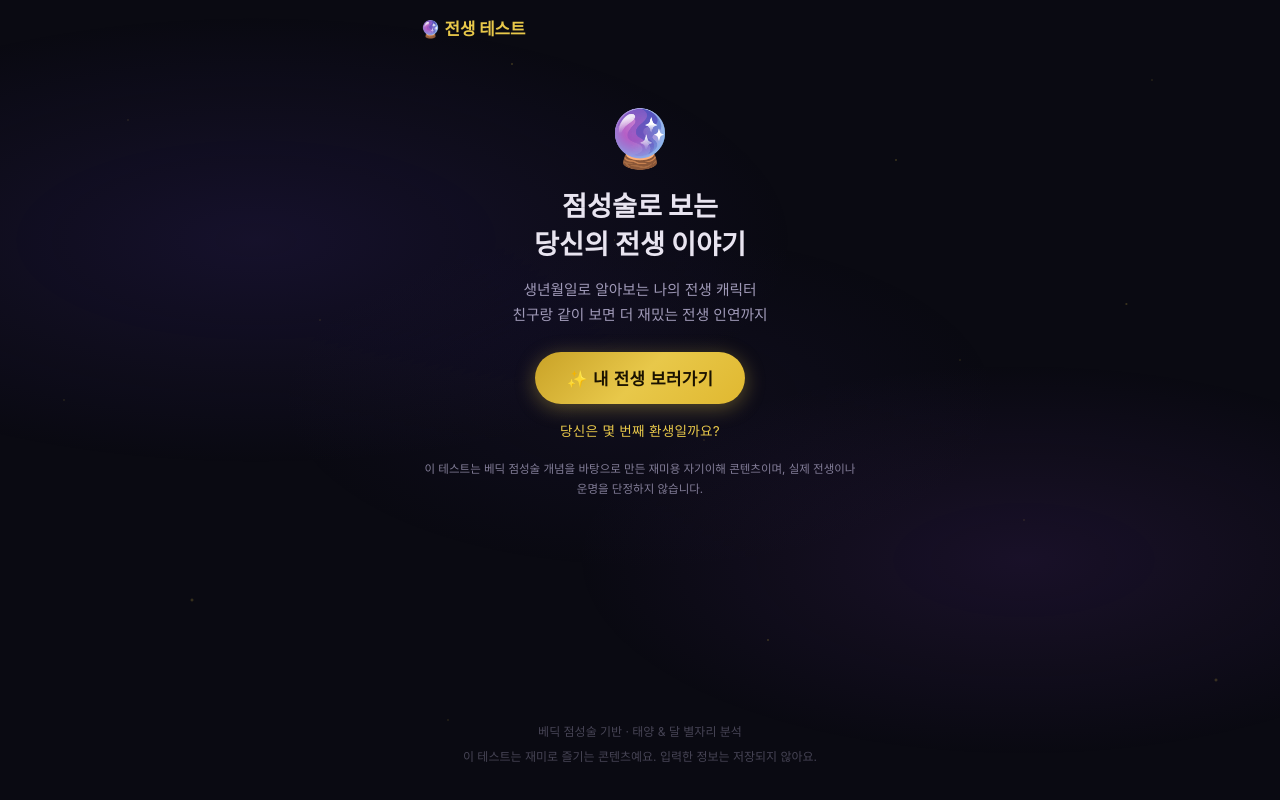
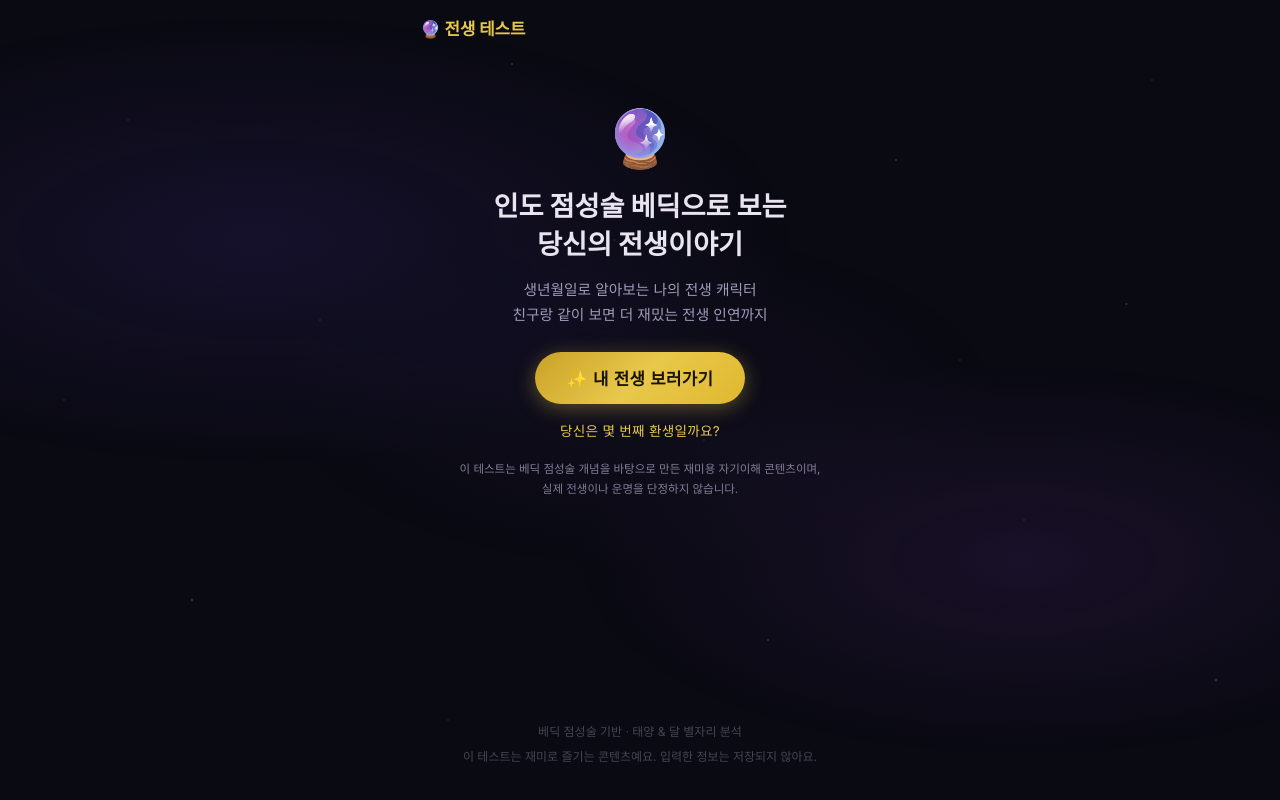
Before and after one commit to sumin527/previous-life, a React (Vite) app: page / in a window 1280 px wide. Built offline with nearby package versions, Linux system fonts and the light colour scheme; the HTML template or start-up script is replaced by a standard one.

Commit message:
랜딩 문구: 베딕 명시 + 면책 두 줄로 분리

```diff
--- a/src/data/ui.json
+++ b/src/data/ui.json
@@ -13,8 +13,8 @@
   "landing": {
     "orb_emoji": "🔮",
     "headline": [
-      "점성술로 보는",
-      "당신의 전생 이야기"
+      "인도 점성술 베딕으로 보는",
+      "당신의 전생이야기"
     ],
     "sub": [
       "생년월일로 알아보는 나의 전생 캐릭터",
@@ -22,7 +22,10 @@
     ],
     "cta": "✨ 내 전생 보러가기",
     "hint": "당신은 몇 번째 환생일까요?",
-    "disclaimer": "이 테스트는 베딕 점성술 개념을 바탕으로 만든 재미용 자기이해 콘텐츠이며, 실제 전생이나 운명을 단정하지 않습니다.",
+    "disclaimer": [
+      "이 테스트는 베딕 점성술 개념을 바탕으로 만든 재미용 자기이해 콘텐츠이며,",
+      "실제 전생이나 운명을 단정하지 않습니다."
+    ],
     "section_title": "베딕 점성술로 보는 전생 테스트란?",
     "cards": [
       {
--- a/src/pages/Home.jsx
+++ b/src/pages/Home.jsx
@@ -62,7 +62,11 @@ function Landing({ onStart }) {
         </p>
         <button className="btn btn-gold btn-large" onClick={onStart}>{LANDING.cta}</button>
         <p className="landing-hint">{LANDING.hint}</p>
-        <p className="landing-disclaimer">{LANDING.disclaimer}</p>
+        <p className="landing-disclaimer">
+          {LANDING.disclaimer.map((line, i) => (
+            <React.Fragment key={i}>{line}{i < LANDING.disclaimer.length - 1 && <br />}</React.Fragment>
+          ))}
+        </p>
       </div>
     </div>
   );
```
Also changed, not shown: 3 other files (tests, documents, lock files or other folders).
